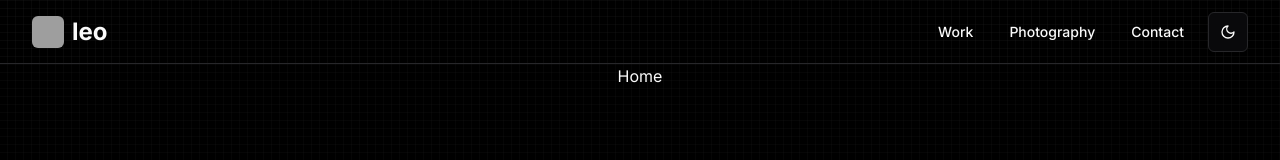
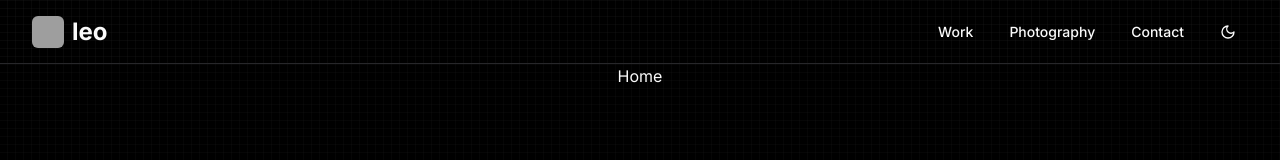
Before and after one commit to ryotakc/portfolio-cs, a Next.js app: page / in a window 1280 px wide. Shown: the top 160 px of the page. Built offline with nearby package versions, Linux system fonts and the light colour scheme; grey boxes are pictures that could not be loaded.

Commit message:
ModeToggle component buttun variant is changed to ghost

```diff
--- a/components/mode-toggle.tsx
+++ b/components/mode-toggle.tsx
@@ -14,7 +14,7 @@ export function ModeToggle() {
   }
 
   return (
-    <Button variant="outline" size="icon" onClick={toggleTheme}>
+    <Button variant="ghost" size="icon" onClick={toggleTheme}>
       <Sun className="h-[1.2rem] w-[1.2rem] rotate-0 scale-100 transition-all dark:-rotate-90 dark:scale-0" />
       <Moon className="absolute h-[1.2rem] w-[1.2rem] rotate-90 scale-0 transition-all dark:rotate-0 dark:scale-100" />
       <span className="sr-only">Toggle theme</span>
```
